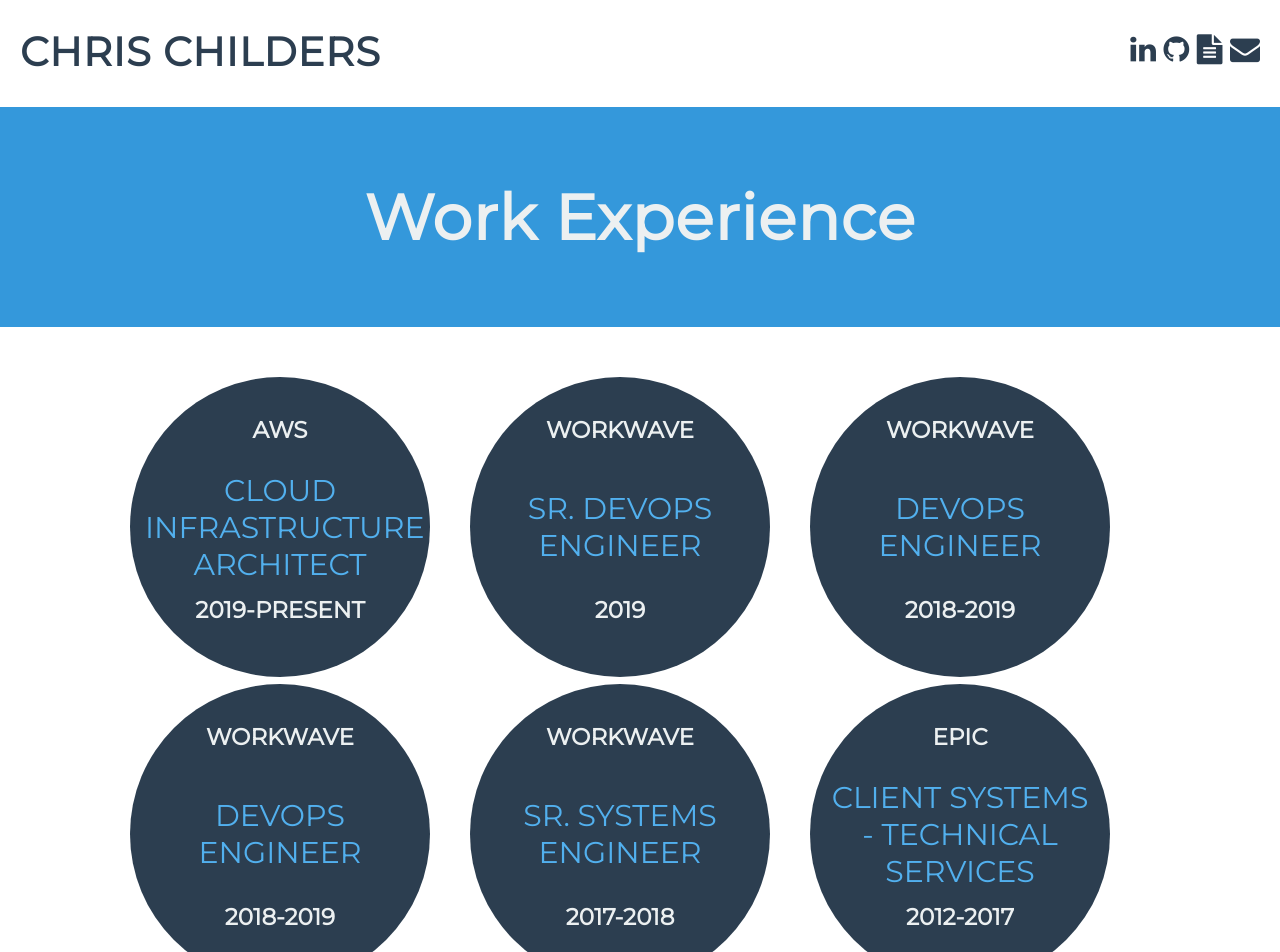
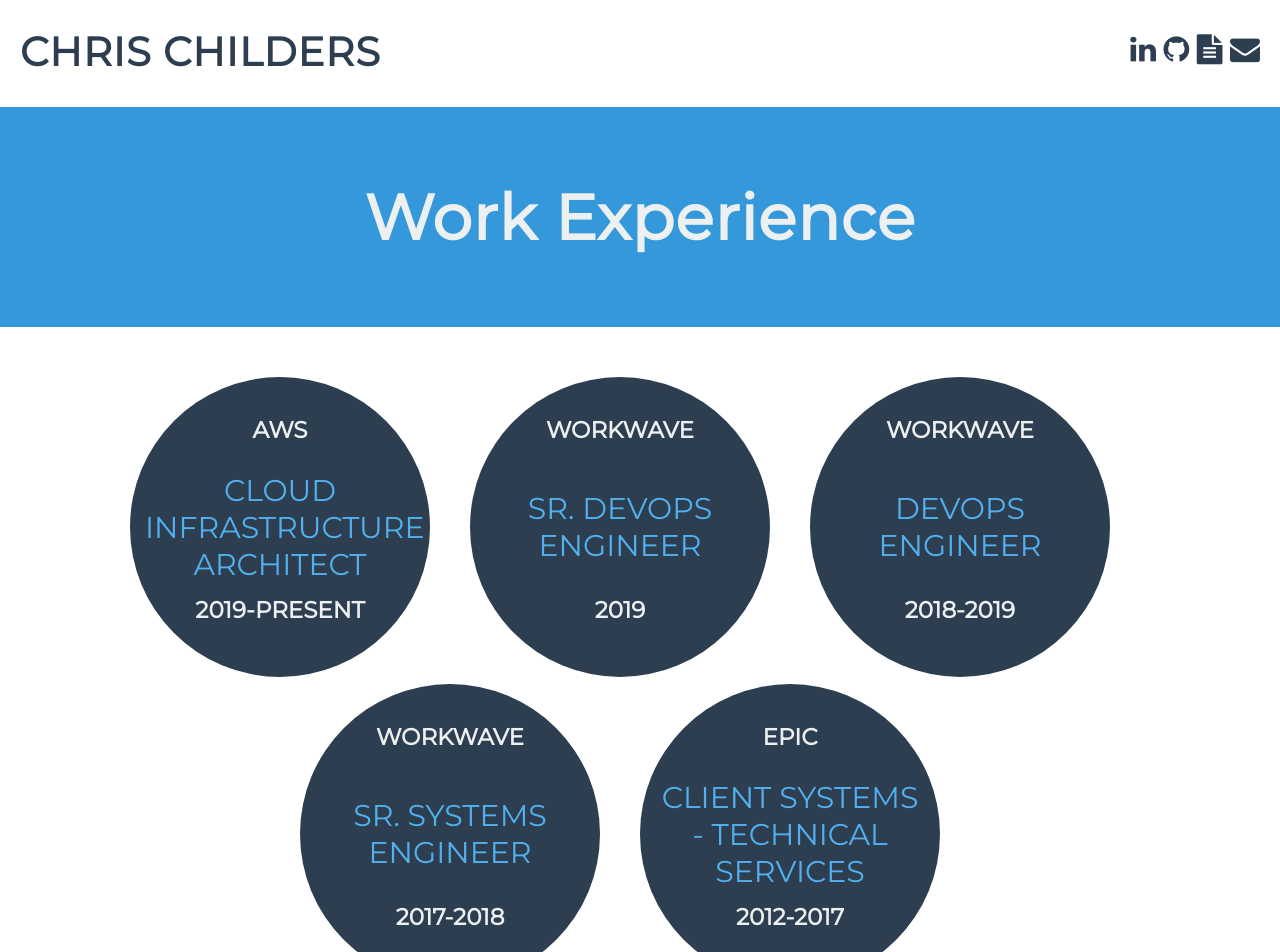
Before and after one commit to Chillderz/cc-resume, a React (Create React App) app: page / in a window 1280 px wide. Shown: the top 952 px of the page. Built offline with nearby package versions, Linux system fonts and the light colour scheme.

Commit message:
removed duplicate work experience

```diff
--- a/src/data/workExperience.js
+++ b/src/data/workExperience.js
@@ -27,20 +27,12 @@
         'id': 4,
         'company': 'WorkWave',
         'title': {
-            'name': 'DevOps Engineer',
-            'years': '2018-2019'
-        }
-    },
-    {
-        'id': 5,
-        'company': 'WorkWave',
-        'title': {
             'name': 'Sr. Systems Engineer',
             'years': '2017-2018'
         }
     },
     {
-        'id': 6,
+        'id': 5,
         'company': 'Epic',
         'title': {
             'name': 'Client Systems - Technical Services',
```
